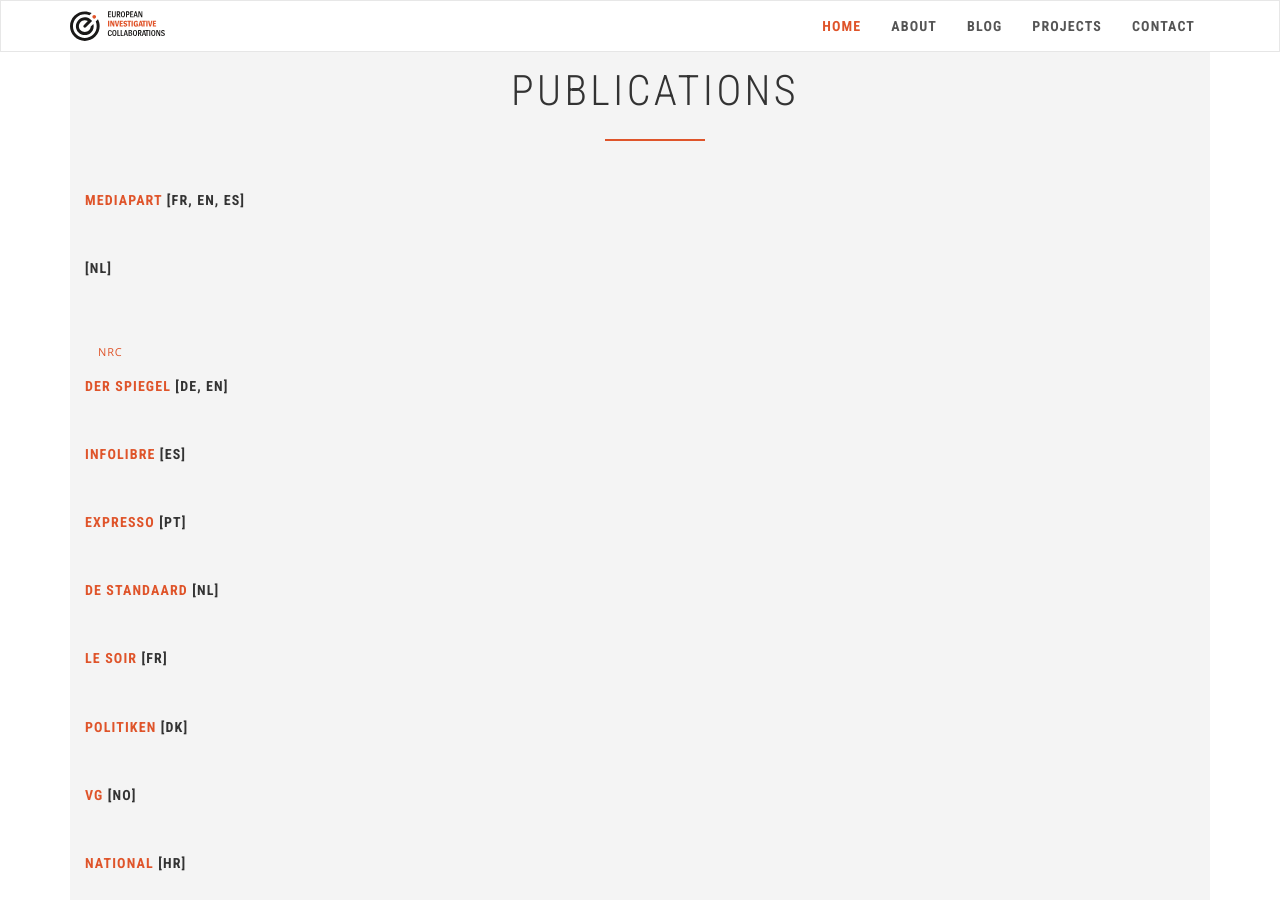
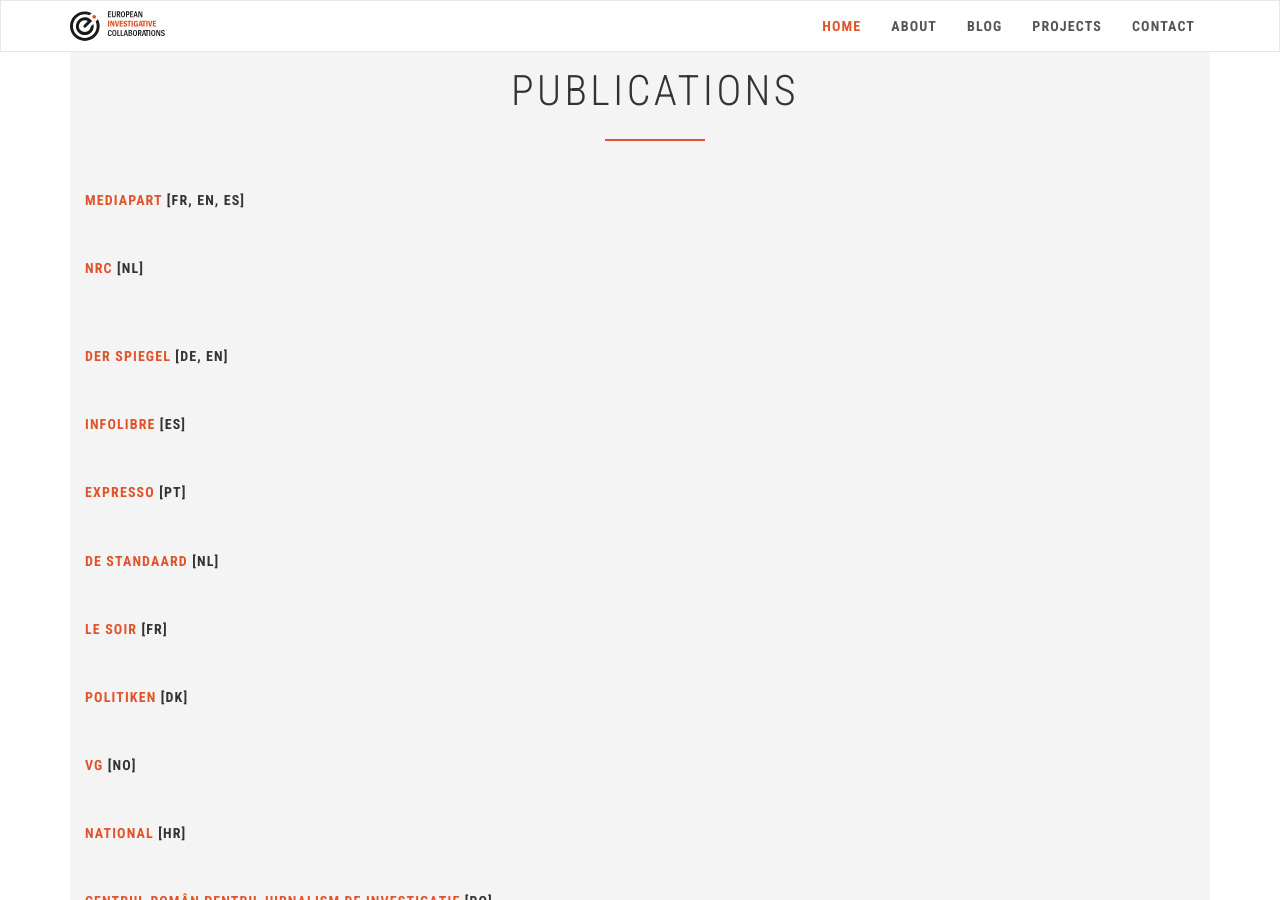
Before and after one commit to eic-network/eic-incubator.github.io, a Jekyll site: the page built from _projects/congo-holdup.md, in a window 1280 px wide and 900 px high, scrolled down 1054 px. Built offline with Jekyll 4.4.1, drawn with Linux system fonts in a browser that asks for light colours; nearby versions of some CDN libraries.

```diff
--- a/_projects/congo-holdup.md
+++ b/_projects/congo-holdup.md
@@ -24,8 +24,8 @@ publications:
     url:
   - name:
     url:
-  - name: NRC
-    url: https://www.nrc.nl
+  name: NRC
+  url: https://www.nrc.nl
 - lang: "[DE, EN]"
   links:
   - name:
```
